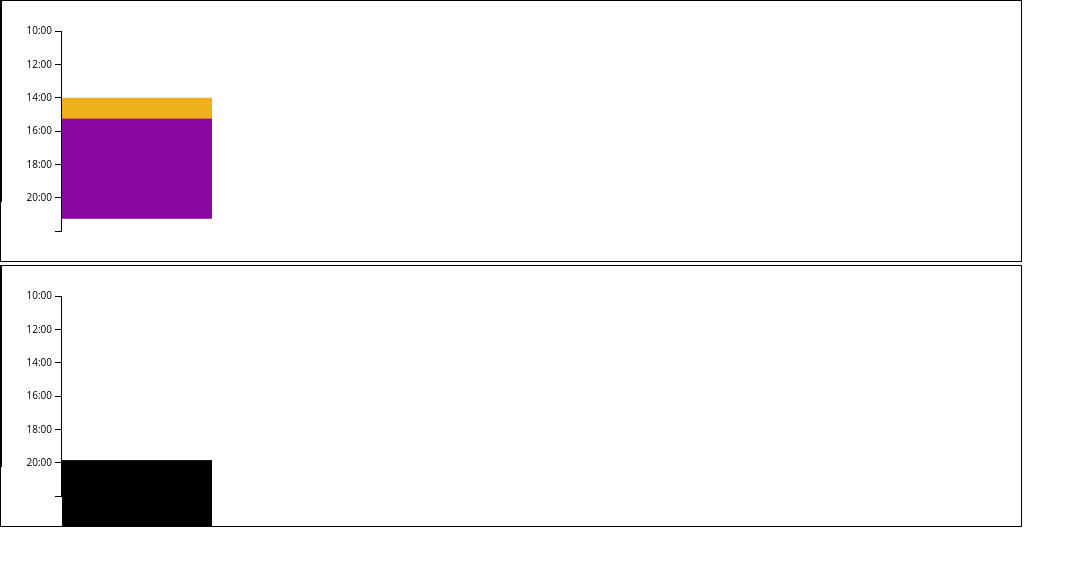
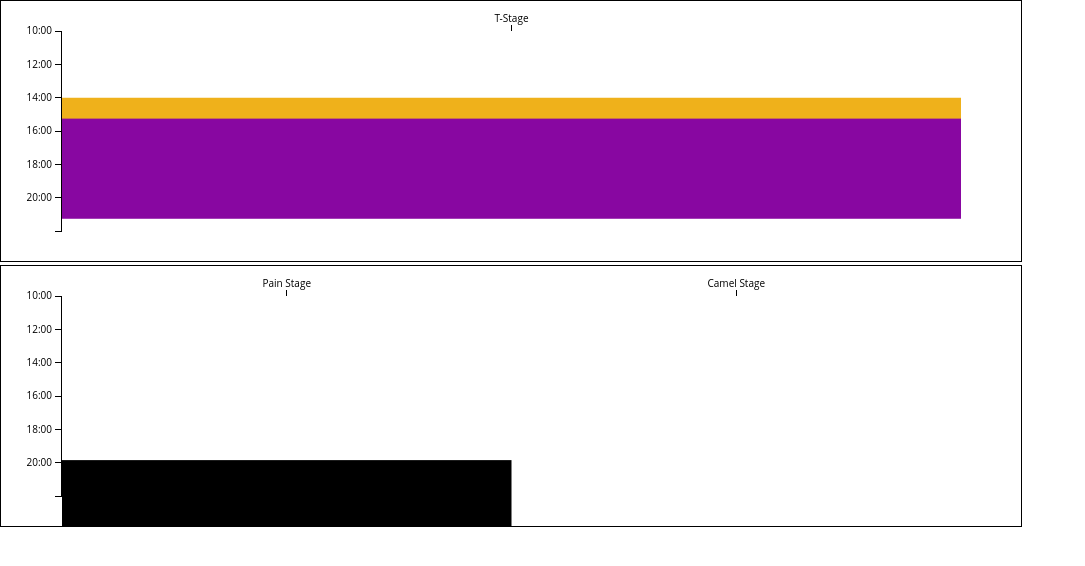
Before and after one commit to WoodenDoors/RunningOrderVisualizer, a website: page index.html in a window 1280 px wide. Shown: the whole page, without its empty margins (0-1085 px from the left). Drawn offline with Linux system fonts and the light colour scheme.

Commit message:
working ordinal scale

```diff
--- a/css/default.css
+++ b/css/default.css
@@ -9,3 +9,7 @@ body {
 	stroke: #000;
 	shape-rendering: crispEdges;
 }
+
+.xaxis path {
+	stroke: none;
+}
--- a/js/application.js
+++ b/js/application.js
@@ -48,7 +48,7 @@ var setlistVisualizer = (function(){
 
 				xScale = d3.scale.ordinal()
 								.domain(stageNames)
-								.rangeBands([0, width]),
+								.rangeBands([1, width]),
 
 				yAxis = d3.svg.axis()
 								.scale(yScale)
@@ -69,9 +69,9 @@ var setlistVisualizer = (function(){
 								)
 								.call(yAxis),
 
-				xAxisGroup = svg.append('g')
+				xAxisGroup = yAxisGroup.append('g')
 								.attr('class', 'xaxis axis')
-								.call(yAxis);
+								.call(xAxis);
 			// stages
 			data.stages.forEach(function(stage, i){
 				console.log(stage);
@@ -84,7 +84,7 @@ var setlistVisualizer = (function(){
 
 				var rectangle = slots
 					.attr("x", function (d) {
-						return 1 + i*150;
+						return xScale(stage.stage);
 					})
 					.attr("y", function (d) {
 						console.log( "y date: "+ getDate(d.from) );
@@ -92,7 +92,7 @@ var setlistVisualizer = (function(){
 						return yScale(getDate(d.from));
 					})
 					.attr("width", function (d) {
-						return 150;
+						return xScale.rangeBand();
 					})
 					.attr("height", function (d) {
 						return yScale(getDate(d.until));
```
